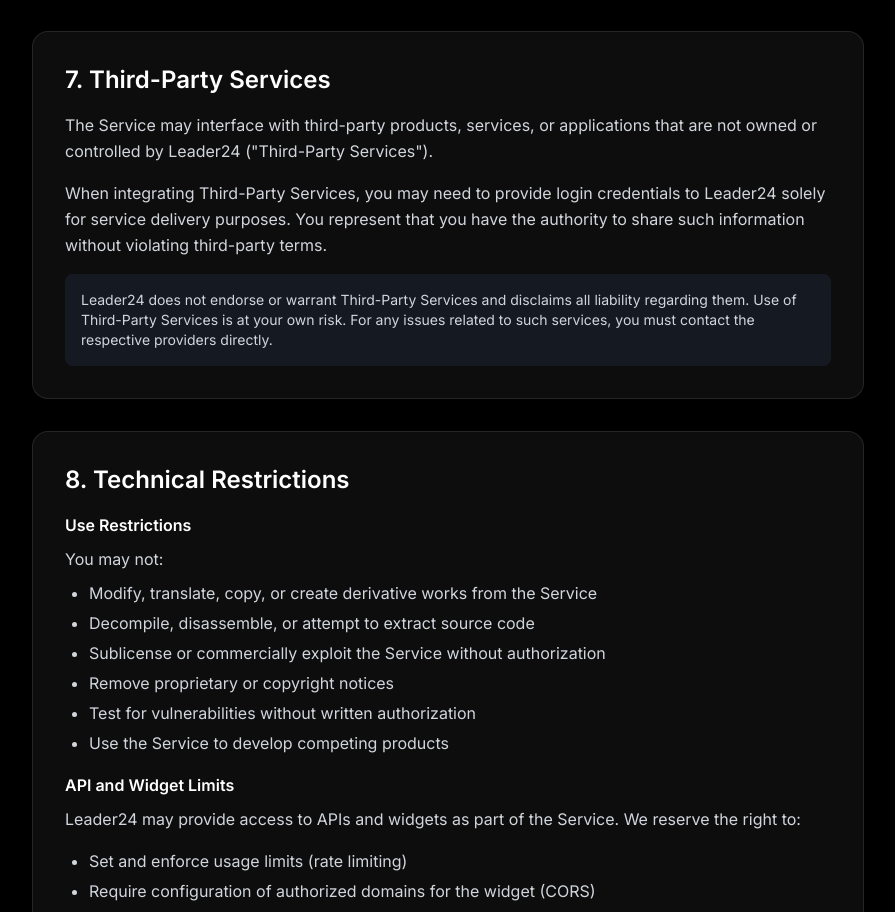
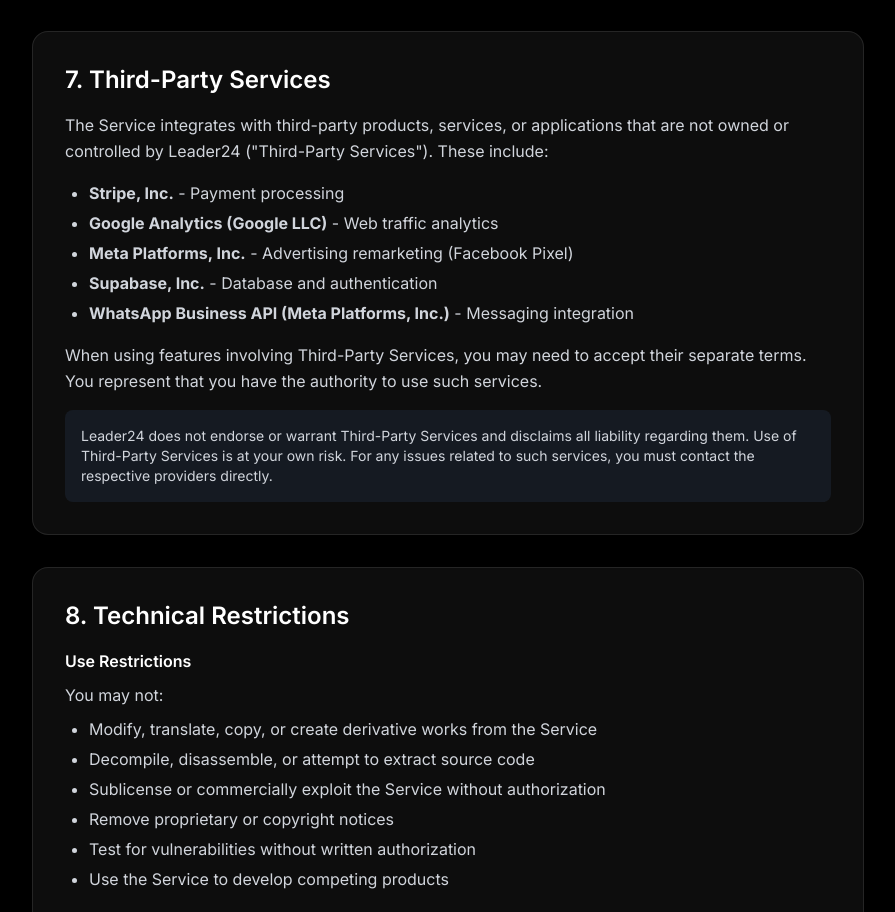
Before and after one commit to Leader24-TOP-AI/leader24-website, a Next.js app: page /en/terms-of-service in a window 1280 px wide. Shown: the part 2991-3903 px from the top of the page, without its empty margins (192-1087 px from the left). Built offline with nearby package versions, Linux system fonts and the light colour scheme; no server answers; the database is empty.

Commit message:
Fix TermsOfServicePage styling
Co-Authored-By: Claude Opus 4.5 <noreply@anthropic.com>

```diff
--- a/src/components/pages/TermsOfServicePage.tsx
+++ b/src/components/pages/TermsOfServicePage.tsx
@@ -192,13 +192,20 @@ const TermsOfServicePage = () => {
           </h2>
           <p className="mb-4">
             {isItalian
-              ? 'Il Servizio può interfacciarsi con prodotti, servizi o applicazioni di terze parti che non sono di proprietà o controllati da Leader24 ("Servizi di Terze Parti").'
-              : 'The Service may interface with third-party products, services, or applications that are not owned or controlled by Leader24 ("Third-Party Services").'}
+              ? 'Il Servizio si integra con prodotti, servizi o applicazioni di terze parti che non sono di proprietà o controllati da Leader24 ("Servizi di Terze Parti"). Questi includono:'
+              : 'The Service integrates with third-party products, services, or applications that are not owned or controlled by Leader24 ("Third-Party Services"). These include:'}
           </p>
+          <ul className="list-disc pl-6 space-y-1 mb-4">
+            <li><strong>Stripe, Inc.</strong> - {isItalian ? 'Elaborazione pagamenti' : 'Payment processing'}</li>
+            <li><strong>Google Analytics (Google LLC)</strong> - {isItalian ? 'Analisi del traffico web' : 'Web traffic analytics'}</li>
+            <li><strong>Meta Platforms, Inc.</strong> - {isItalian ? 'Remarketing pubblicitario (Facebook Pixel)' : 'Advertising remarketing (Facebook Pixel)'}</li>
+            <li><strong>Supabase, Inc.</strong> - {isItalian ? 'Database e autenticazione' : 'Database and authentication'}</li>
+            <li><strong>WhatsApp Business API (Meta Platforms, Inc.)</strong> - {isItalian ? 'Integrazione messaggistica' : 'Messaging integration'}</li>
+          </ul>
           <p className="mb-4">
             {isItalian
-              ? 'Quando integri Servizi di Terze Parti, potresti dover fornire credenziali di accesso a Leader24 esclusivamente per l\'erogazione del Servizio. Dichiari di avere l\'autorità per condividere tali informazioni senza violare i termini di terze parti.'
-              : 'When integrating Third-Party Services, you may need to provide login credentials to Leader24 solely for service delivery purposes. You represent that you have the authority to share such information without violating third-party terms.'}
+              ? 'Quando utilizzi funzionalità che coinvolgono Servizi di Terze Parti, potresti dover accettare i loro termini separati. Dichiari di avere l\'autorità per utilizzare tali servizi.'
+              : 'When using features involving Third-Party Services, you may need to accept their separate terms. You represent that you have the authority to use such services.'}
           </p>
           <div className="bg-gray-100 dark:bg-gray-800/50 rounded-lg p-4">
             <p className="text-sm text-gray-700 dark:text-gray-300">
```
